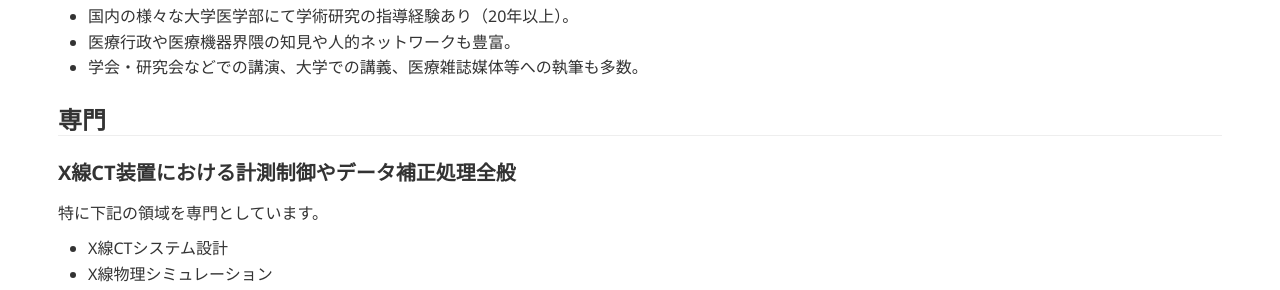
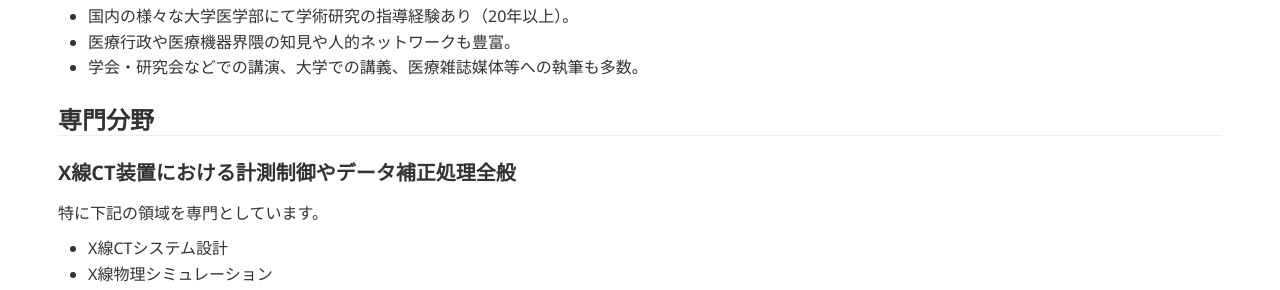
Before and after one commit to tnitoh/tnitoh.github.io, a Jekyll site: the page built from index.md, in a window 1280 px wide. Shown: the part 173-463 px from the top of the page. Built offline with Jekyll 4.4.1, drawn with Linux system fonts in a browser that asks for light colours; Markdown is read by kramdown in place of the engine named in the settings.

Commit message:
Update index.md

```diff
--- a/index.md
+++ b/index.md
@@ -11,7 +11,7 @@ title: Toshihide Itoh
 - 学会・研究会などでの講演、大学での講義、医療雑誌媒体等への執筆も多数。
 
 
-## 専門
+## 専門分野
 
 ### X線CT装置における計測制御やデータ補正処理全般
 特に下記の領域を専門としています。
```
